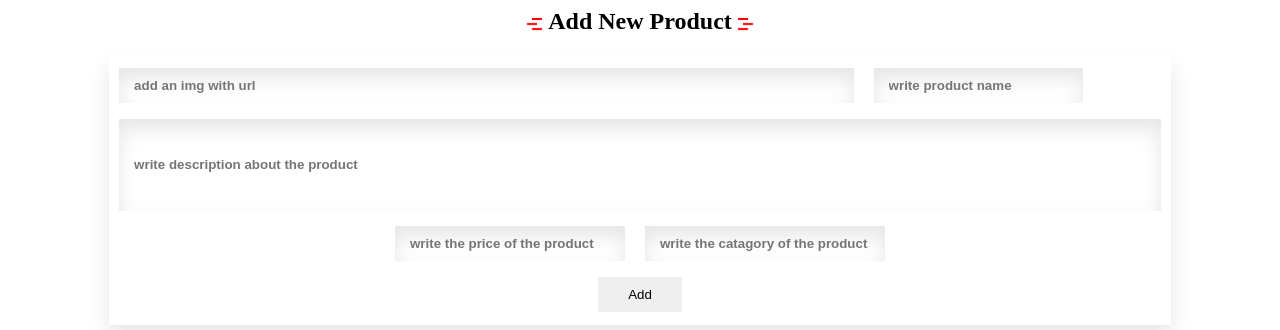
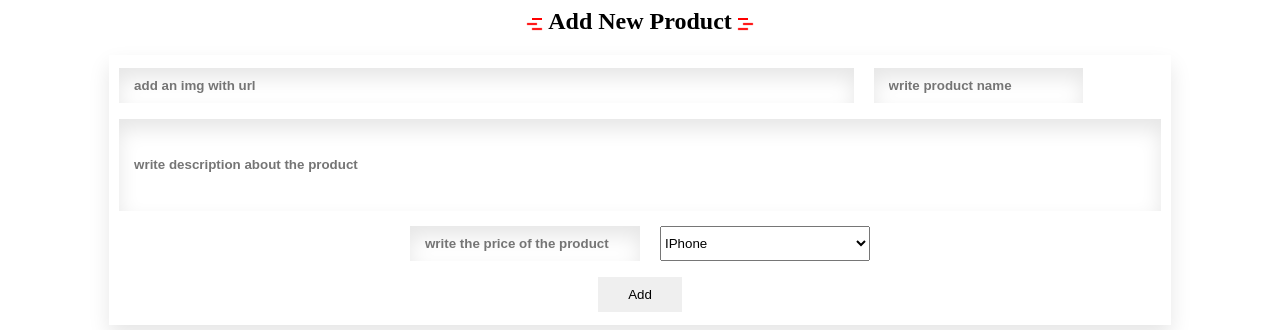
Before and after one commit to GSG-G13/Ecommerce-team8, a website: page seller/seller.html in a window 1280 px wide. Shown: the top 330 px of the page. Drawn offline with Linux system fonts and the light colour scheme.

Commit message:
updating seller.htmk seller.js Relates #32

```diff
--- a/seller/seller.html
+++ b/seller/seller.html
@@ -50,12 +50,14 @@
                 type="text"
                 placeholder="write the price of the product"
               />
-              <input
-                name="formCategory"
-                id="cat-input"
-                type="text"
-                placeholder="write the catagory of the product"
-              />
+
+              <select name="cat" id="cat-input" class="cata">
+                <option value="iphone">IPhone</option>
+                <option value="samsung">Samsung</option>
+                <option value="huawei">Huawei</option>
+                <option value="xiaomi">Xiaomi</option>
+
+              </select>
             </div>
             <div class="add-update-btns">
               <button id="add-button" type="submit">add</button>
--- a/seller/seller.js
+++ b/seller/seller.js
@@ -6,6 +6,7 @@ const editDiv = document.querySelector(".popup-edit-div");
 
 function createProduct({ url, name, desc, price, cata }) {
   const list = localStorage.getItem("products");
+  console.log(cata);
 
   if (list) {
     const data = JSON.parse(list);
@@ -21,14 +22,15 @@ function createProduct({ url, name, desc, price, cata }) {
 createProductForm.addEventListener("submit", (e) => {
   e.preventDefault();
   const formData = new FormData(e.target);
+
   const newProduct = Object.fromEntries(formData);
-
+console.log(newProduct);
   createProduct({
     url: newProduct.imageUrl,
     name: newProduct.productTitle,
     desc: newProduct.productDescription,
     price: newProduct.formPrice,
-    cata: newProduct.formCategory,
+    cata: newProduct.cat,
   });
 
   renderProducts();
```
